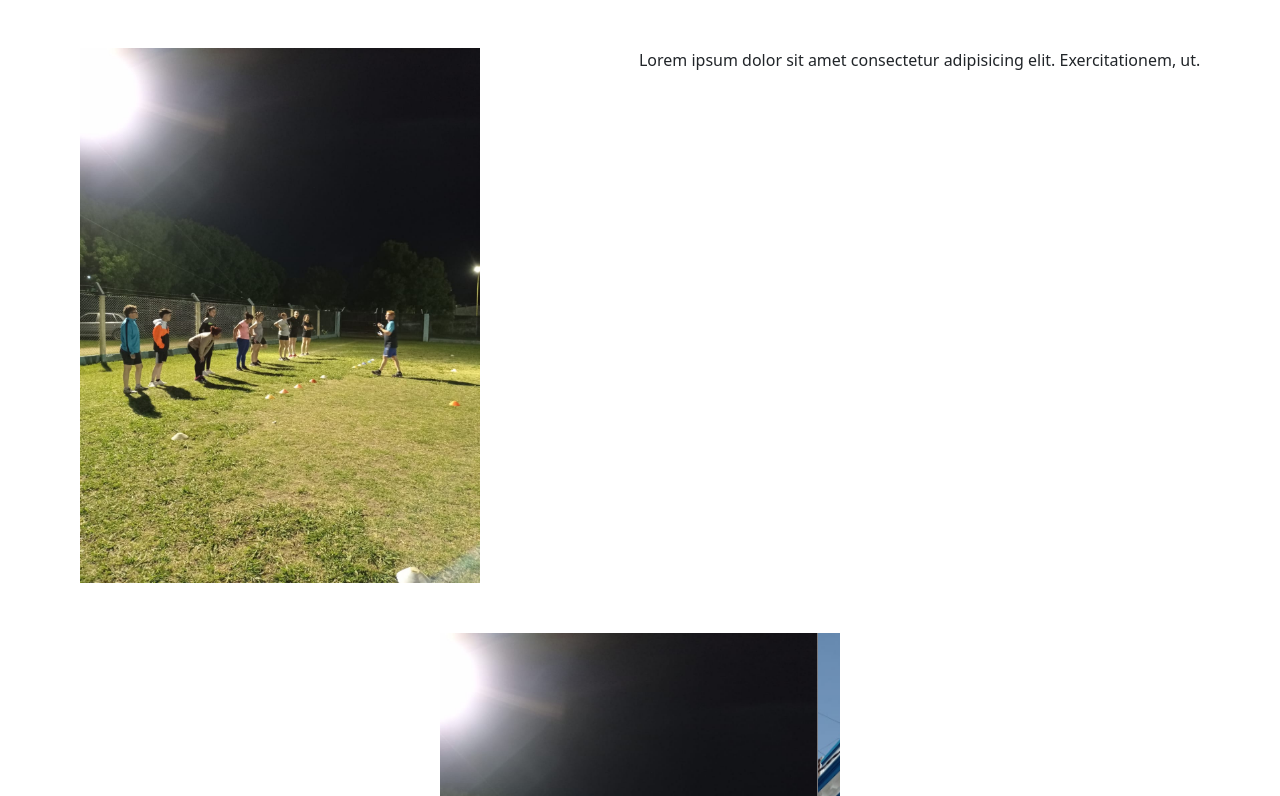
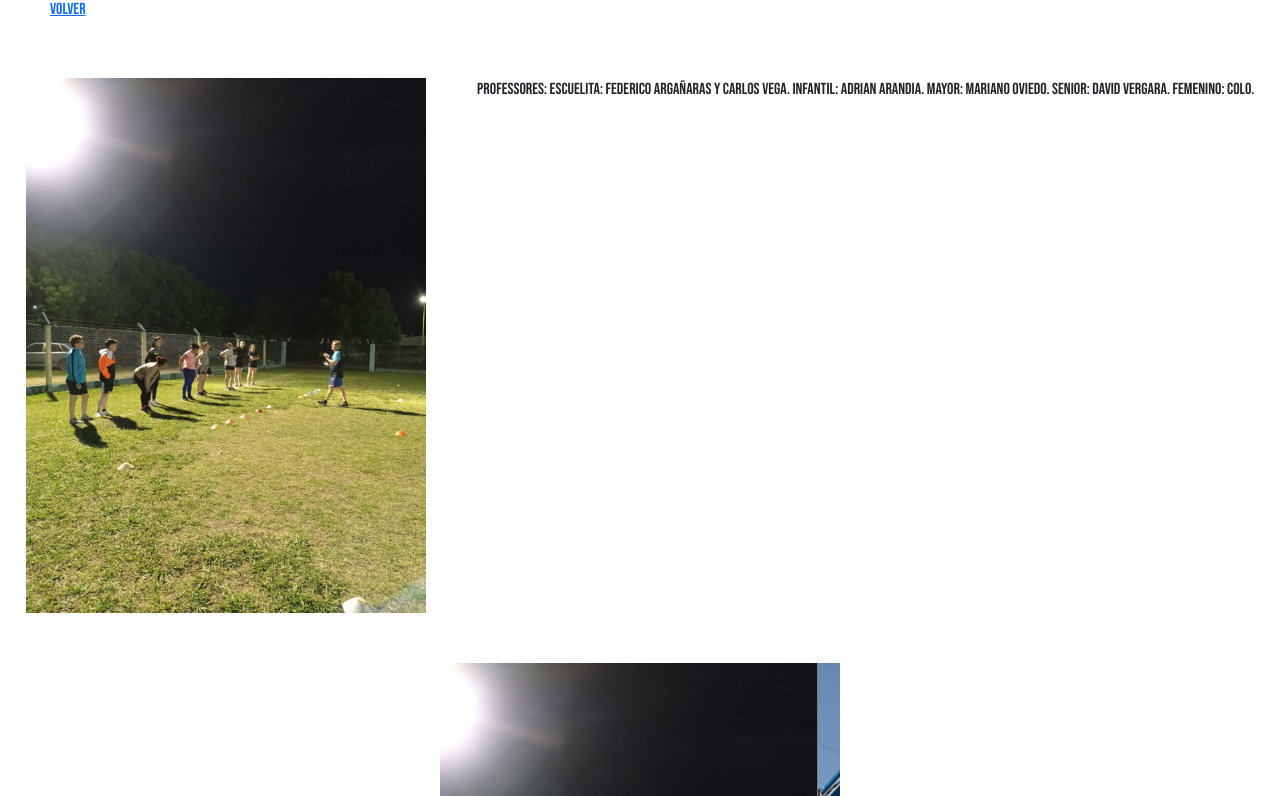
Before and after one commit to Luciamarinangeli/sancarlos.marinangelimejorado, a plain HTML site: page pages/futbol.html in a window 1280 px wide. Shown: the part 132-928 px from the top of the page. Drawn offline with nearby package versions, Linux system fonts and the light colour scheme.

Commit message:
agregue info

```diff
--- a/basquet.css
+++ b/basquet.css
@@ -1,6 +1,7 @@
 *{
     margin: 0%;
     padding: 0%;
+    font-family: 'Bebas Neue', cursive;
 }
 .imglogo{
     width: 114px;
@@ -47,3 +48,11 @@
     transform: scale(2);
     transition: all 1s;
 }
+.volver{
+    color: #538EC1;
+    width: 100px;
+    height: 30px;
+    margin-left: 50px;
+
+
+}
--- a/futbol.css
+++ b/futbol.css
@@ -1,6 +1,8 @@
 *{
     margin: 0%;
     padding: 0%;
+    font-family: 'Bebas Neue', cursive;
+
 }
 .imglogo{
     width: 114px;
@@ -47,3 +49,11 @@
     transform: scale(2);
     transition: all 1s;
 }
+.volver{
+    color: #538EC1;
+    width: 100px;
+    height: 30px;
+    margin-left: 50px;
+
+
+}
--- a/pages/futbol.html
+++ b/pages/futbol.html
@@ -7,6 +7,8 @@
     <title>Fútbol</title>
     <link href="https://cdn.jsdelivr.net/npm/bootstrap@5.1.3/dist/css/bootstrap.min.css" rel="stylesheet" integrity="sha384-1BmE4kWBq78iYhFldvKuhfTAU6auU8tT94WrHftjDbrCEXSU1oBoqyl2QvZ6jIW3" crossorigin="anonymous">
     <link rel="stylesheet" href="../futbol.css">
+    <link href="https://fonts.googleapis.com/css2?family=Bebas+Neue&display=swap" rel="stylesheet">
+    <link rel="preconnect" href="https://fonts.googleapis.com">
     <link rel="shotcut icon" href="./imagenes/logo.jpg">
 </head>
 <body>
@@ -39,11 +41,19 @@
           </div>
         </div>
       </nav>
+      <section class="volver">
+        <a href="../index.html">Volver</a>
+    </section>
     <div class="divprofesor">
         <img class="imgprofesor profesor" src="../imagenes/futbol1.jpeg" alt="">
         <div>
             <p>
-                Lorem ipsum dolor sit amet consectetur adipisicing elit. Exercitationem, ut.
+              PROFESSORES:
+              Escuelita: Federico Argañaras y Carlos Vega.
+              Infantil: Adrian Arandia.
+              Mayor: Mariano Oviedo.
+              Senior: David Vergara.
+              Femenino: Colo.
             </p>
         </div>
     </div>
@@ -78,7 +88,8 @@
     </section>
     <section class="equipo">
         <div>
-            <p>Lorem ipsum dolor sit amet consectetur adipisicing elit. Earum, praesentium.</p>
+            <p>Escuelita es para los niños menores a 5 años. Desde los 6 hasta los 15 años se categorizan como Fútbol Infantil. Desdde allí en adelante, froman parte de Cuarta y Primera División. Fútbol Senior es para los mayores de 40 años.
+              Por útlimo, el Fútbol Femenino es desde 16 años en adelante sin límite de edad</p>
         </div>
     </section>
     <footer class="footer">
--- a/patin.css
+++ b/patin.css
@@ -1,6 +1,7 @@
 *{
     margin: 0%;
     padding: 0%;
+    font-family: 'Bebas Neue', cursive;
 }
 .imglogo{
     width: 114px;
@@ -47,3 +48,11 @@
     transform: scale(2);
     transition: all 1s;
 }
+.volver{
+    color: #538EC1;
+    width: 100px;
+    height: 30px;
+    margin-left: 50px;
+
+
+}
```
Also changed, not shown: pages/basquet.html (+8 -2 lines), pages/patin.html (+7 -2 lines).
